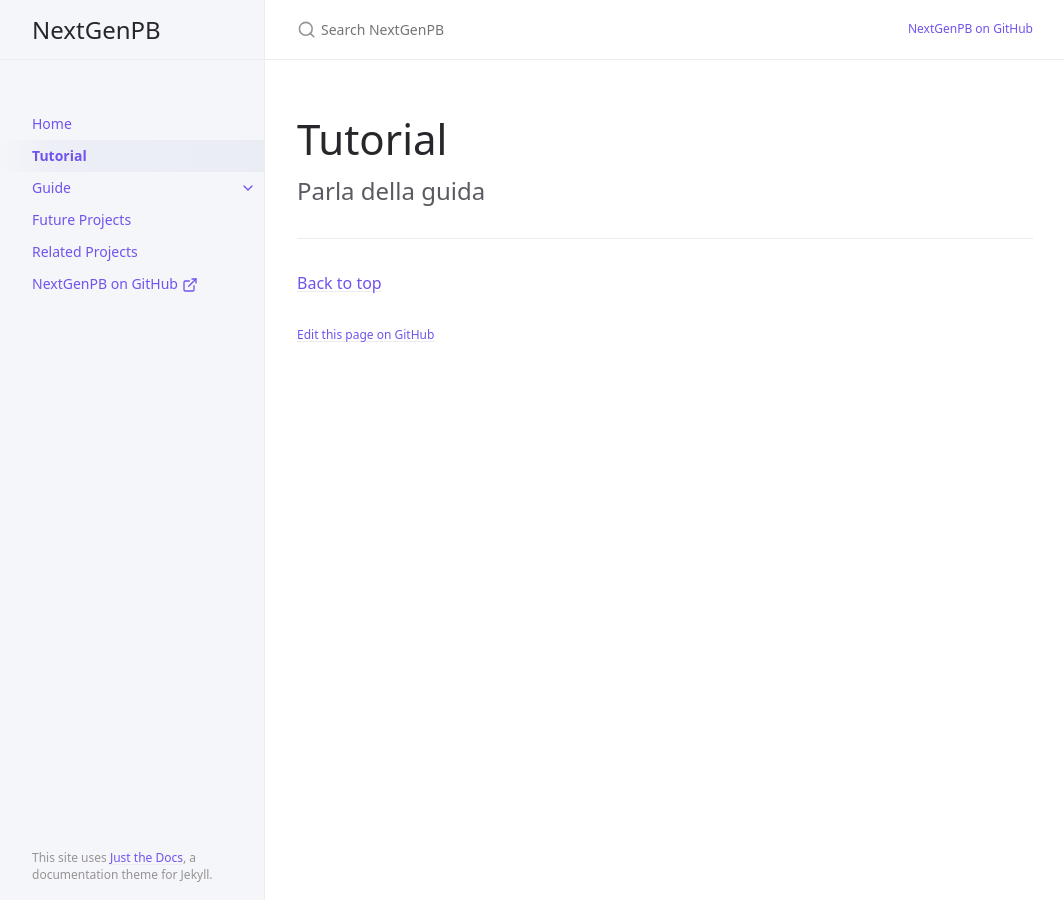
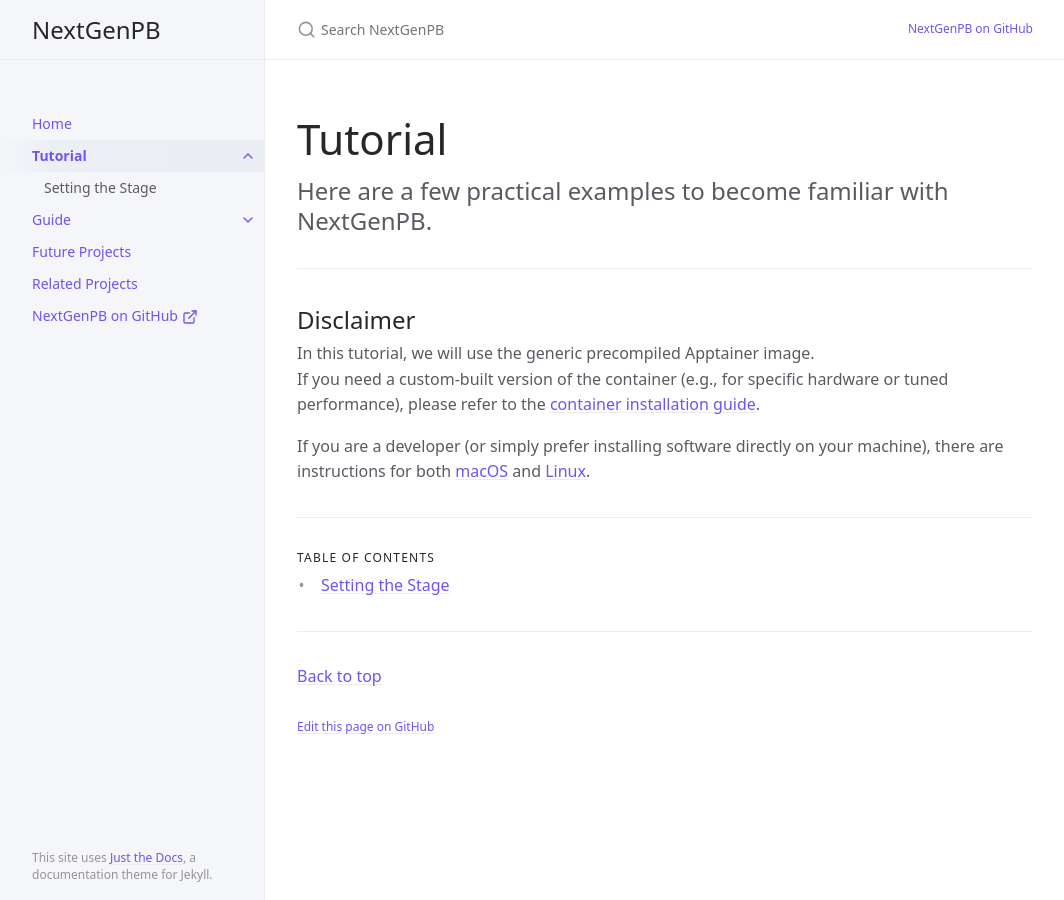
Before and after one commit to vdiflorio/nextgenpb_tutorial, a Jekyll site: the page built from docs/tutorial/index.md, in a window 1280 px wide. Shown: the whole page, without its empty margins (107-1171 px from the left). Built offline with Jekyll 4.4.1, drawn with Linux system fonts in a browser that asks for light colours; cached includes are drawn as plain includes.

Commit message:
starting tutorial

```diff
--- a/docs/tutorial/index.md
+++ b/docs/tutorial/index.md
@@ -6,5 +6,14 @@ nav_order: 2
 # Tutorial
 {: .fs-9 }
 
-Parla della guida
+Here are a few practical examples to become familiar with **NextGenPB**.
 {: .fs-6 .fw-300 }
+
+---
+
+## Disclaimer
+
+In this tutorial, we will use the generic precompiled Apptainer image.
+If you need a custom-built version of the container (e.g., for specific hardware or tuned performance), please refer to the [container installation guide](/nextgenpb_tutorial/docs/guide/installation/container).
+
+If you are a developer (or simply prefer installing software directly on your machine), there are instructions for both [macOS](/nextgenpb_tutorial/docs/guide/installation/mac) and [Linux](/nextgenpb_tutorial/docs/guide/installation/linux).
--- /dev/null
+++ b/docs/tutorial/stage.md
@@ -0,0 +1,7 @@
+---
+title: Setting the Stage
+parent: Tutorial
+nav_order: 1
+---
+
+# Setting the Stage
```
